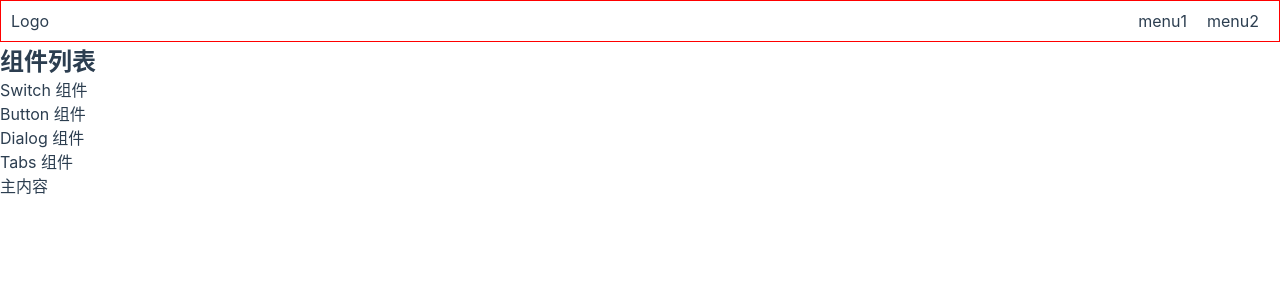
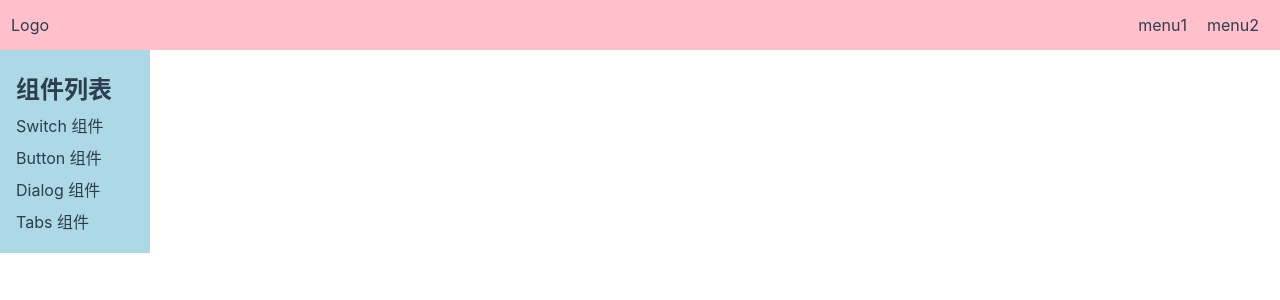
Before and after one commit to AlierQ/OneUI-vue, a Vue app: page /#/document in a window 1280 px wide. Shown: the top 300 px of the page. Built offline with nearby package versions, Linux system fonts and the light colour scheme.

Commit message:
adjust TopNav and Document style

```diff
--- a/src/components/TopNav.vue
+++ b/src/components/TopNav.vue
@@ -18,10 +18,15 @@ export default {
 
 <style lang="scss" scoped>
 .top-nav{
-  border: 1px solid red;
+  background: pink;
+  border: 1px solid pink;
   display: flex;
   justify-content: space-between;
   padding: 10px 10px;
+  height: 50px;
+  align-items: center;
+  position: relative;
+  z-index: 10;
   .logo{}
   >.menu{
     >ul{
--- a/src/views/Document.vue
+++ b/src/views/Document.vue
@@ -23,15 +23,33 @@
 </template>
 
 <script lang="ts">
-import TopNav from '../components/TopNav.vue'
+import TopNav from '../components/TopNav.vue';
+
 export default {
   name: 'Document',
-  components:{
+  components: {
     TopNav
   }
 };
 </script>
 
 <style lang="scss" scoped>
+aside {
+  background: lightblue;
+  width: 150px;
+  padding: 16px;
+  padding-top: 70px;
+  position: fixed;
+  top: 0;
+  left: 0;
+  > h2 {
+    margin-bottom: 4px;
+  }
 
+  > ul {
+    > li {
+      padding: 4px 0;
+    }
+  }
+}
 </style>
```
